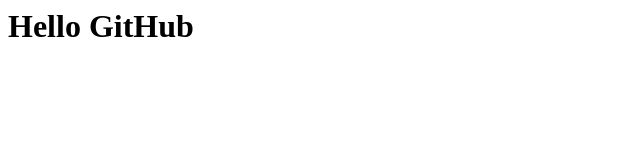
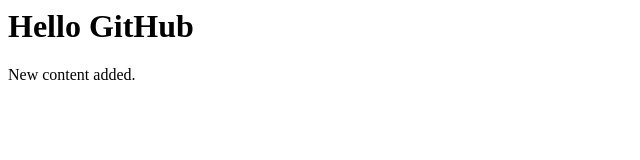
Before and after one commit to manjeetsingh78/collab-demo, a plain HTML site: page index.html in a window 1280 px wide. Shown: the whole page, without its empty margins (0-640 px from the left). Drawn offline with Linux system fonts and the light colour scheme.

Commit message:
Add feature.txt and update index.html with new content

```diff
--- a/index.html
+++ b/index.html
@@ -1 +1,2 @@
 <h1>Hello GitHub</h1>
+<p>New content added.</p>
```
Also changed, not shown: feature.txt (added).
